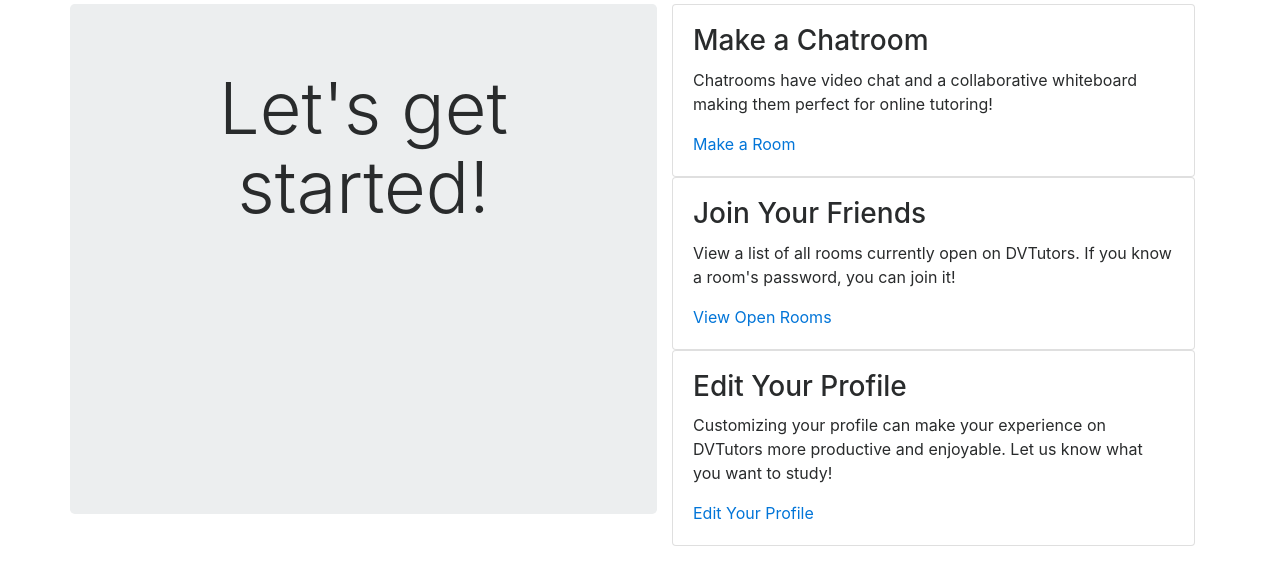
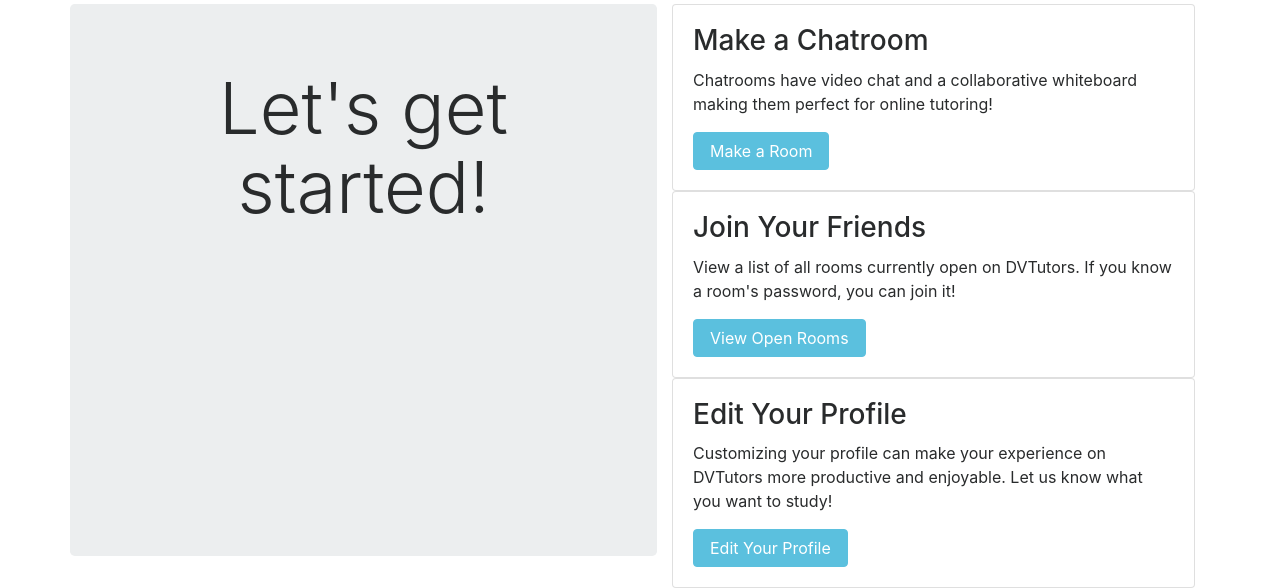
Before and after one commit to nooseman/dvtutors, a Flask app: page /home in a window 1280 px wide. Shown: the part 352-940 px from the top of the page. Before the commit the page ends 898 px from the top, so only its background shows below. Run offline with Flask 2, Linux system fonts and the light colour scheme; the visitor is signed in with stand-in values (Sample User, id 1); data comes from the database, SQL or seed files in the repository; parts of the project's set-up code (start-up, migrations or seed data) failed here and were passed over; some libraries are stand-ins or nearby versions.

Commit message:
Updated button color

```diff
--- a/app/templates/home.html
+++ b/app/templates/home.html
@@ -11,21 +11,21 @@
                     <div class="card-block">
                         <h3 class="card-title">Make a Chatroom</h3>
                         <p class="card-text">Chatrooms have video chat and a collaborative whiteboard making them perfect for online tutoring!</p>
-                        <a href="{{ url_for('chat') }}">Make a Room</a>
+                        <a href="{{ url_for('chat') }}" class="btn btn-info" role="button">Make a Room</a>
                     </div>
                 </div>
                 <div class="card">
                     <div class="card-block">
                         <h3 class="card-title">Join Your Friends</h3>
                         <p class="card-text">View a list of all rooms currently open on DVTutors. If you know a room's password, you can join it!</p>
-                        <a href="{{ url_for('list') }}">View Open Rooms</a>
+                        <a href="{{ url_for('list') }}" class="btn btn-info" role="button">View Open Rooms</a>
                     </div>
                 </div>
                 <div class="card">
                     <div class="card-block">
                         <h3 class="card-title">Edit Your Profile</h3>
                         <p class="card-text">Customizing your profile can make your experience on DVTutors more productive and enjoyable. Let us know what you want to study!</p>
-                        <a href="{{ url_for('edit') }}">Edit Your Profile</a>
+                        <a href="{{ url_for('edit') }}" class="btn btn-info" role="button">Edit Your Profile</a>
                     </div>
                 </div>
             </div>
```
